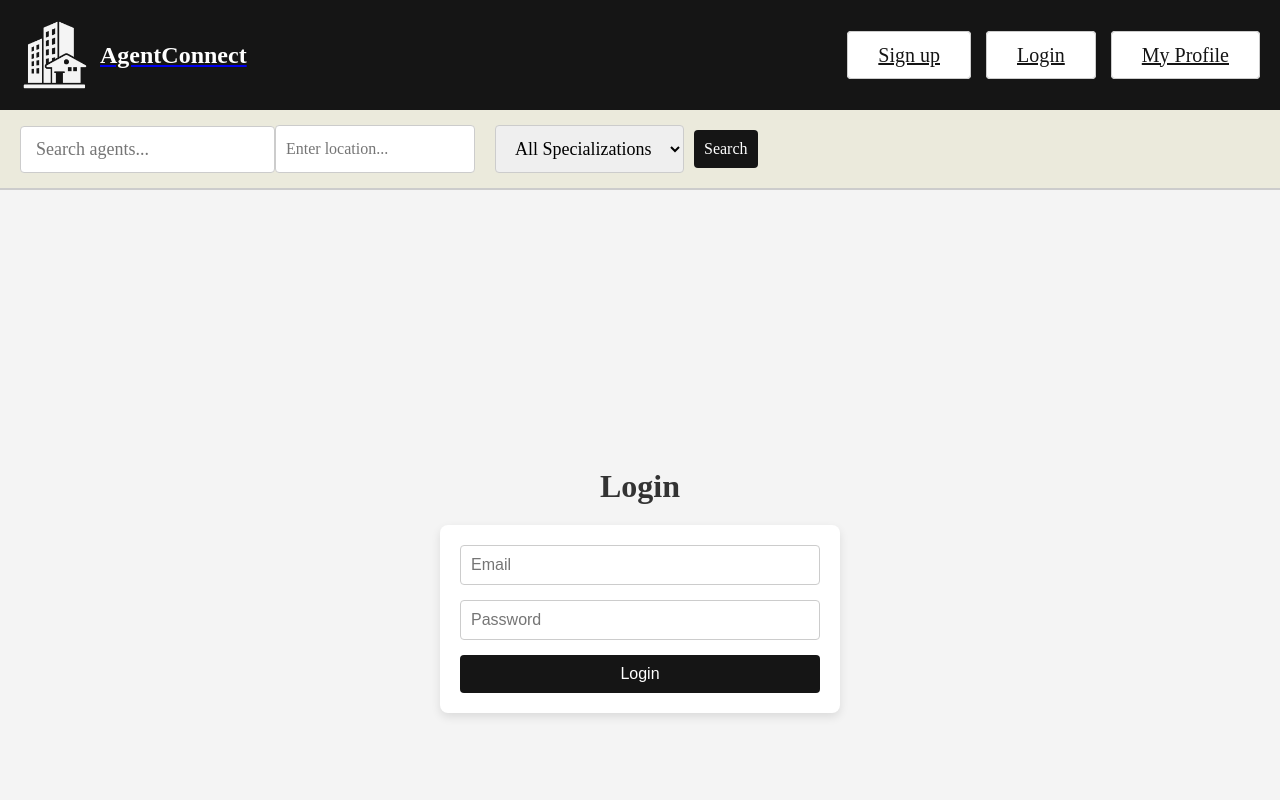
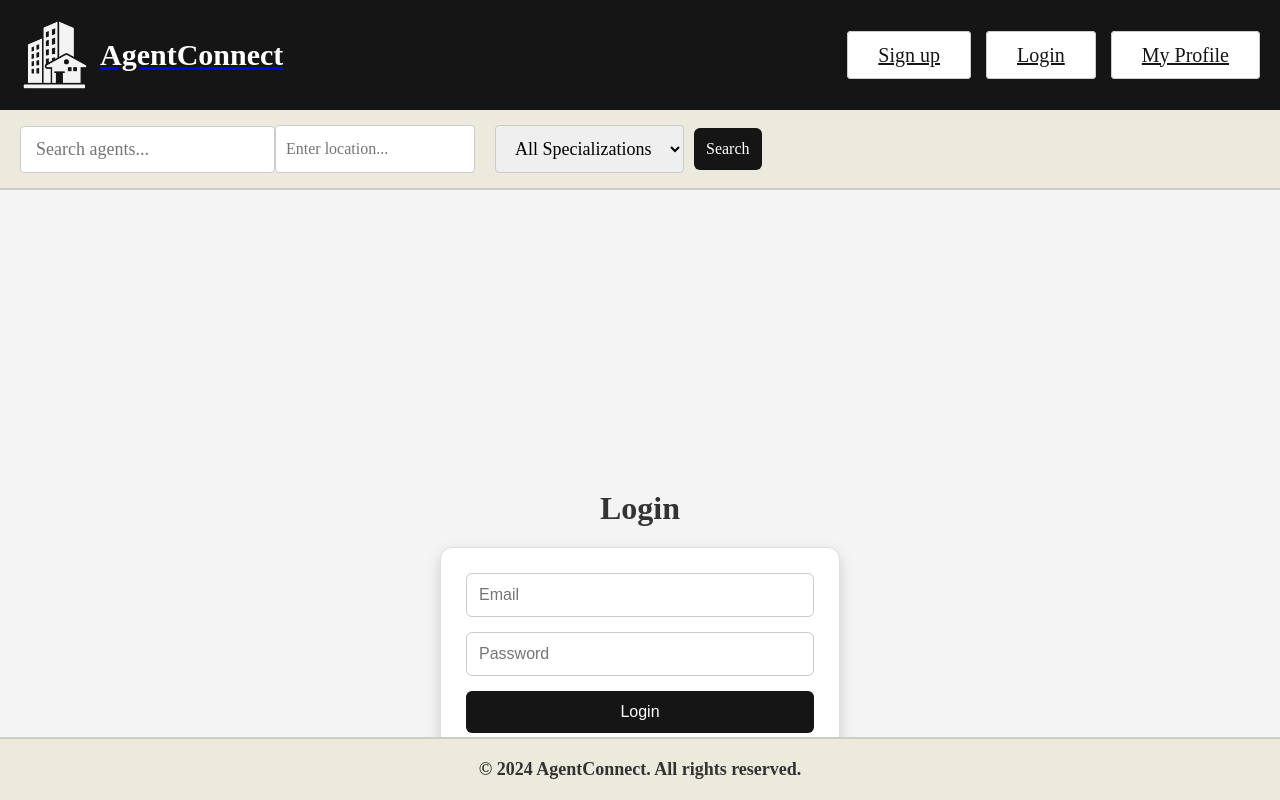
Before and after one commit to Janaamin/435-FinalProject, a React (Create React App) app in the folder agentconnect-client/: page /login in a window 1280 px wide. Shown: the top 800 px of the page. Built offline with nearby package versions, Linux system fonts and the light colour scheme.

Commit message:
Updated styles for home and agent profile cards- in progress; improved footer positioning

```diff
--- a/agentconnect-client/src/styles/Footer.css
+++ b/agentconnect-client/src/styles/Footer.css
@@ -1,33 +1,22 @@
 footer {
   background-color: #ebeadc;
   text-align: center;
-  padding: 10px;
-  border-top: 1px solid #ccc;
-  margin-top: auto;
+  padding: 20px;
+  border-top: 2px solid #ccc;
   width: 100%;
-  position: relative;
+  position: fixed;
+  bottom: 0; /* Aligns footer to the bottom of the viewport */
+  font-size: 18px;
+  font-family: 'Jacques Francois', serif;
+  font-weight: bold;
 }
 
-.logo-container {
+body {
   display: flex;
-  align-items: center;
-  gap: 10px;
+  flex-direction: column;
+  min-height: 100vh;
 }
 
-.svg-logo {
-  width: 40px;
-  height: 40px;
-  color: #333;
+main {
+  flex-grow: 1;
 }
-
-.house-icon {
-  width: 100%;
-  height: 100%;
-}
-
-.brand-name {
-  font-size: 24px;
-  font-weight: bold;
-  color: #333;
-  font-family: 'Jacques Francois', serif;
-}
--- a/agentconnect-client/src/styles/agent-profile.css
+++ b/agentconnect-client/src/styles/agent-profile.css
@@ -1,43 +1,53 @@
 .agent-profile {
-    max-width: 600px;
+    max-width: 700px;
     margin: 0 auto;
-    padding: 20px;
+    padding: 30px;
     background: white;
-    border-radius: 8px;
-    box-shadow: 0 4px 10px rgba(0, 0, 0, 0.1);
+    border-radius: 12px;
+    box-shadow: 0 6px 15px rgba(0, 0, 0, 0.15);
   }
 
   .agent-profile img.agent-image-large {
-    width: 150px;
-    height: 150px;
+    width: 180px;
+    height: 180px;
     border-radius: 50%;
-    margin-bottom: 20px;
+    margin-bottom: 25px;
   }
 
   .agent-profile label {
     font-weight: bold;
-    margin-bottom: 6px;
+    margin-bottom: 5px;
     display: block;
+    font-size: 23px;
   }
 
   .agent-profile input.form-input {
     width: 100%;
-    padding: 10px;
-    margin-bottom: 15px;
+    padding: 15px;
+    margin-bottom: 23px;
     border: 1px solid #ccc;
-    border-radius: 4px;
-    font-size: 16px;
+    border-radius: 6px;
+    font-size: 20px;
   }
 
   .agent-profile button.btn {
-    background-color: #151515;
+    background-color: black;
     color: white;
-    padding: 11px;
-    border: none;
-    border-radius: 10px;
+    border: 1px solid #ccc;
+    padding: 12px 30px;
+    border-radius: 4px;
+    font-size: 24px;
+    font-family: 'Jacques Francois', serif;
     cursor: pointer;
-    font-size: 20px;
+    transition: background-color 0.3s ease, transform 0.2s ease; /* Smooth hover effects */
   }
+
+  .agent-profile button.btn:hover {
+    background-color: #333;
+    color: white;
+    transform: scale(1.05);
+  }
+
 
   .agent-profile button.btn:hover {
     background-color: #333;
@@ -54,8 +64,8 @@
 
   .agent-card img,
   .agent-profile img {
-    width: 150px;
-    height: 150px;
+    width: 180px;
+    height: 180px;
     object-fit: cover;
     border-radius: 50%;
     margin: 0 auto;
@@ -65,28 +75,29 @@
 
   .agent-profile,
   .agent-card {
-    width: 60%;
-    max-width: 800px;
+    width: 70%;
+    max-width: 900px;
     margin: 20px auto;
-    padding: 20px;
-    background-color: #fefefe;
+    padding: 25x;
+    background-color: #f0f0f0;
     border: 1px solid #040404;
-    border-radius: 10px;
+    border-radius: 12px;
     box-shadow: 0 4px 6px rgba(0, 0, 0, 0.1);
     text-align: center;
   }
 
   .agent-profile p,
   .agent-card p {
-    margin: 10px 0;
-    font-size: 20px;
+    margin: 15px 0;
+    font-size: 22px;
     color: #0b0a0a;
   }
-
-
 
 /*  Hover effect for cards */
 .agent-card {
   background-color:  #ecebe0;
 
 }
+.agent-card:hover {
+  box-shadow: 0 8px 16px rgba(0, 0, 0, 0.2); /* Subtle hover effect */
+}
--- a/agentconnect-client/src/styles/home.css
+++ b/agentconnect-client/src/styles/home.css
@@ -1,53 +1,80 @@
 .home-container {
-    padding: 20px;
+    padding: 40px;
     text-align: center;
+    background-color: #f8f9fa;
+    font-family: 'Jacques Francois', serif;
   }
 
   .home-container h1 {
-    font-size: 40px;
-    margin-bottom: 20px;
+    font-size: 48px;
+    margin-bottom: 30px;
+    color: #333;
+    text-transform: capitalize;
   }
 
   .cards-container {
     display: grid;
     grid-template-columns: repeat(auto-fit, minmax(300px, 1fr));
-    gap: 20px;
+    gap: 30px;
     justify-content: center;
+    align-items: stretch;
   }
 
   .agent-card {
     background: white;
-    border: 1px solid #ccc;
-    border-radius: 8px;
-    box-shadow: 0px 4px 8px #0000001a;
-    padding: 10px;
-    transition: transform 0.2s ease-in-out;
+    border: none;
+    border-radius: 12px;
+    box-shadow: 0px 6px 15px rgba(0, 0, 0, 0.1);
+    padding: 20px;
+    transition: transform 0.3s ease, box-shadow 0.3s ease;
+    display: flex;
+    flex-direction: column;
+    align-items: center;
+    text-align: center;
   }
 
   .agent-card:hover {
-    transform: translateY(-5px);
+    transform: translateY(-8px);
+    box-shadow: 0px 10px 20px rgba(0, 0, 0, 0.15);
   }
 
   .agent-top-section {
-    background: #f0eeee;
-    padding: 15px;
-    border-radius: 8px;
-    margin-bottom: 10px;
+    background: #eff0f1;
+    padding: 20px;
+    border-radius: 12px;
+    margin-bottom: 15px;
+    width: 100%;
   }
 
   .agent-image {
-    width: 120px;
-    height: 120px;
+    width: 140px;
+    height: 140px;
     border-radius: 50%;
     object-fit: cover;
-    margin-bottom: 10px;
+    margin-bottom: 15px;
+    border: 3px solid #ccc;
   }
 
   .agent-details p {
-    margin: 5px 0;
-    font-size: 14px;
+    margin: 10px 0;
+    font-size: 16px;
+    color: #555;
   }
 
   .btn.learn-more {
-    margin-top: 10px;
+    margin-top: 15px;
+    padding: 15px 30px;
+    background-color: #151515;
+    color: white;
+    font-size: 18px;
+    border: none;
+    border-radius: 6px;
+    font-family: 'Jacques Francois', serif;
+    cursor: pointer;
+    transition: background-color 0.3s ease, transform 0.2s ease;
   }
+
+  .btn.learn-more:hover {
+    background-color: #333;
+    transform: scale(1.05);
+  }
--- a/agentconnect-client/src/styles/login.css
+++ b/agentconnect-client/src/styles/login.css
@@ -2,10 +2,11 @@
     display: flex;
     flex-direction: column;
     align-items: center;
-    justify-content: center;
+    justify-content: flex-start; /* Adjusted to move form up */
     height: 100vh;
     background-color: #f4f4f4;
-    font-family: 'Jacques Francois', serif; /* Consistent font style */
+    font-family: 'Jacques Francois', serif;
+    padding-top: 300px;
   }
 
   .login-container h1 {
@@ -20,16 +21,17 @@
     gap: 15px;
     width: 100%;
     max-width: 400px;
-    padding: 20px;
+    padding: 25px;
     background: white;
-    border-radius: 8px;
-    box-shadow: 0 4px 10px rgba(0, 0, 0, 0.1);
+    border-radius: 12px;
+    border: 1px solid #ddd;
+    box-shadow: 0 6px 15px rgba(0, 0, 0, 0.15);
   }
 
   .form-input {
-    padding: 10px;
+    padding: 12px;
     border: 1px solid #ccc;
-    border-radius: 4px;
+    border-radius: 6px;
     font-size: 16px;
     width: 100%;
   }
@@ -37,18 +39,21 @@
   .form-input:focus {
     border-color: #151515;
     outline: none;
+    box-shadow: 0 0 4px rgba(0, 0, 0, 0.1);
   }
 
   .btn {
     background-color: #151515;
     color: white;
-    padding: 10px;
+    padding: 12px;
     border: none;
-    border-radius: 4px;
+    border-radius: 6px;
     cursor: pointer;
     font-size: 16px;
+    transition: background-color 0.3s ease;
   }
 
   .btn:hover {
     background-color: #333;
+    box-shadow: 0 4px 10px rgba(0, 0, 0, 0.1);
   }
--- a/agentconnect-client/src/styles/signup.css
+++ b/agentconnect-client/src/styles/signup.css
@@ -2,10 +2,12 @@
     display: flex;
     flex-direction: column;
     align-items: center;
-    justify-content: center;
+    justify-content: flex-start;
     height: 100vh;
     background-color: #f4f4f4;
     font-family: 'Jacques Francois', serif;
+    padding-top: 300px;
+
   }
 
   .signup-container h1 {
@@ -20,17 +22,18 @@
     gap: 15px;
     width: 100%;
     max-width: 400px;
-    padding: 20px;
+    padding: 25px;
     background: white;
-    border-radius: 8px;
-    box-shadow: 0 4px 10px rgba(0, 0, 0, 0.1);
+    border-radius: 12px;
+    border: 1px solid #ddd;
+    box-shadow: 0 6px 15px rgba(0, 0, 0, 0.15);
   }
 
   .form-input,
   .form-select {
-    padding: 10px;
+    padding: 12px;
     border: 1px solid #ccc;
-    border-radius: 4px;
+    border-radius: 6px;
     font-size: 16px;
     width: 100%;
   }
@@ -44,13 +47,15 @@
   .btn {
     background-color: #151515;
     color: white;
-    padding: 10px;
+    padding: 12px;
     border: none;
-    border-radius: 4px;
+    border-radius: 6px;
     cursor: pointer;
     font-size: 16px;
+    transition: background-color 0.3s ease;
   }
 
   .btn:hover {
     background-color: #333;
+    box-shadow: 0 4px 10px rgba(0, 0, 0, 0.1);
   }
```
